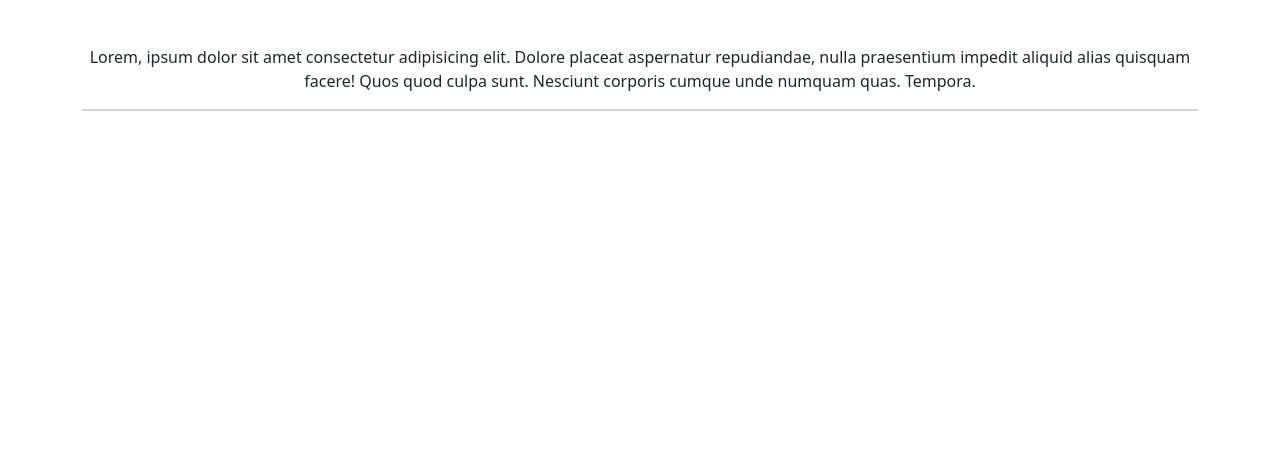
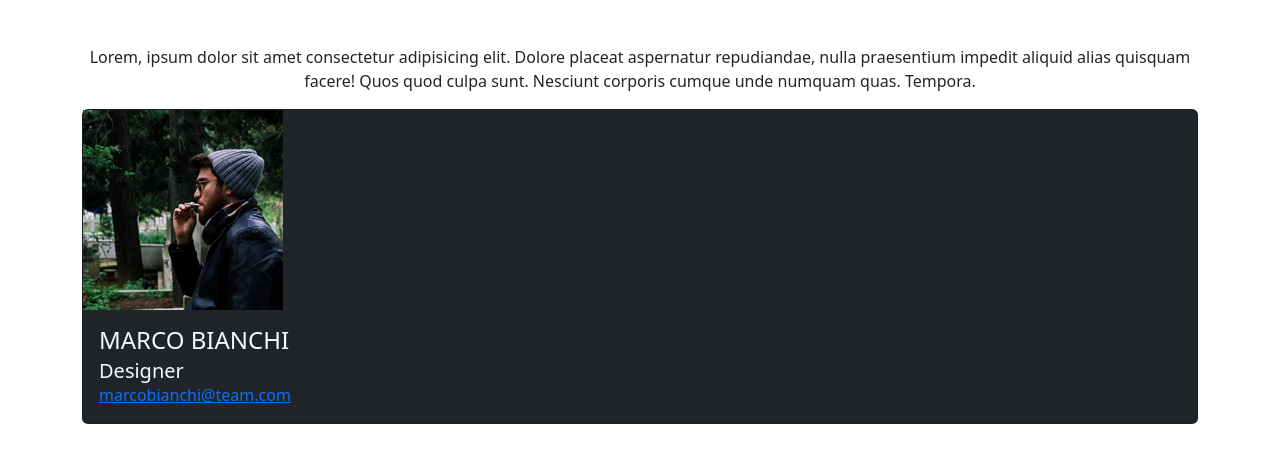
Before and after one commit to davide-delgiudice/js-our-team, a plain HTML site: page index.html in a window 1280 px wide. Shown: the part 89-552 px from the top of the page. Drawn offline with nearby package versions, Linux system fonts and the light colour scheme; a web font is replaced by a local one.

Commit message:
[UPD] add card img and text

```diff
--- a/index.html
+++ b/index.html
@@ -20,8 +20,15 @@
         </div>
         <div class="row">
             <div class="col-12">
-                <div class="card">
-
+                <div class="card bg-dark">
+                    <div class="card-image">
+                        <img src="./img/male1.png" alt="" class="img-fluid">
+                    </div>
+                    <div class="card-body">
+                        <h3 class="card-title text-light fs-4">MARCO BIANCHI</h4>
+                        <h4 class="card-subtitle text-light fs-5">Designer</h4>
+                        <a href="#">marcobianchi@team.com</a>
+                    </div>
                 </div>
             </div>
         </div>
```
